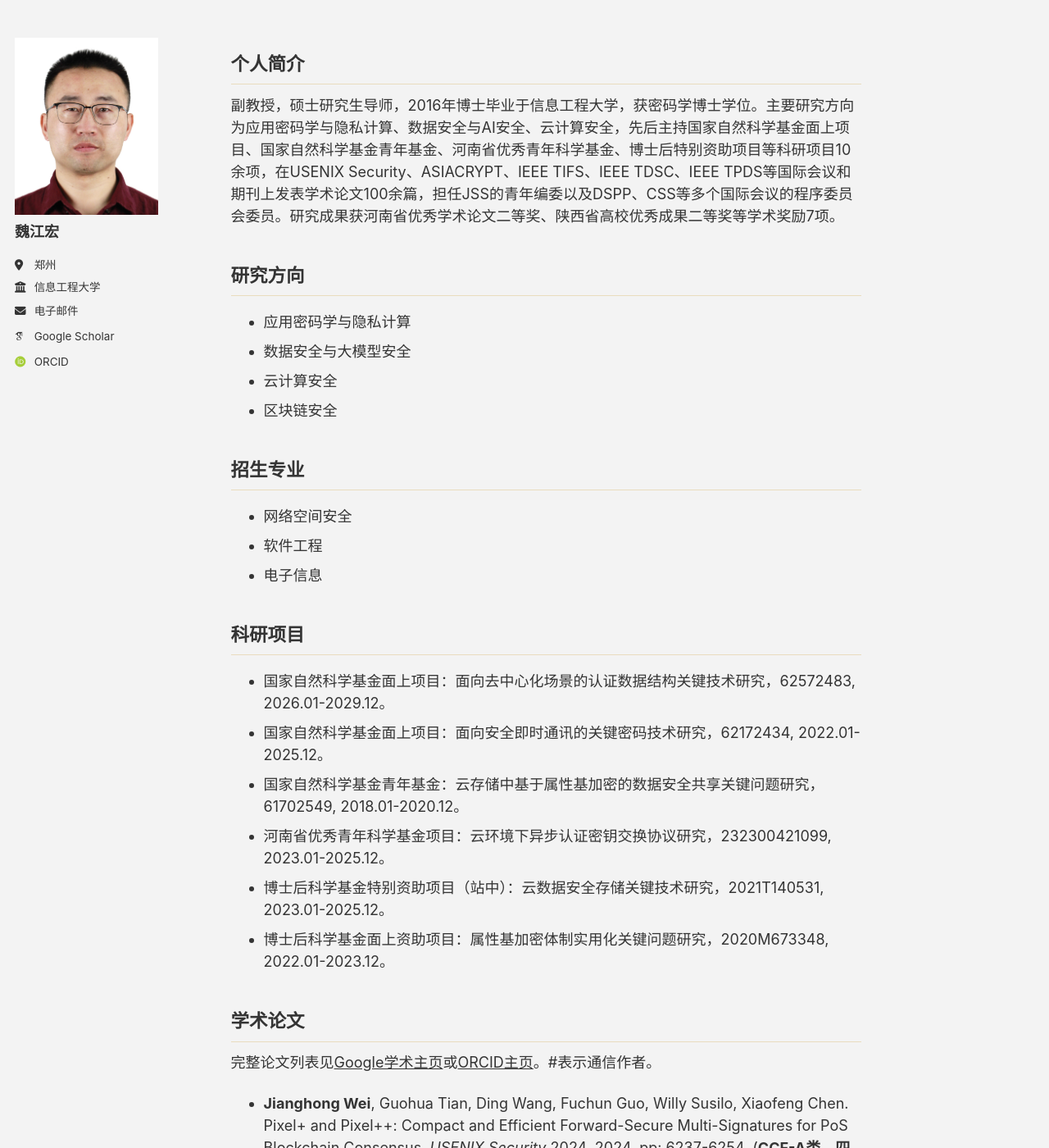
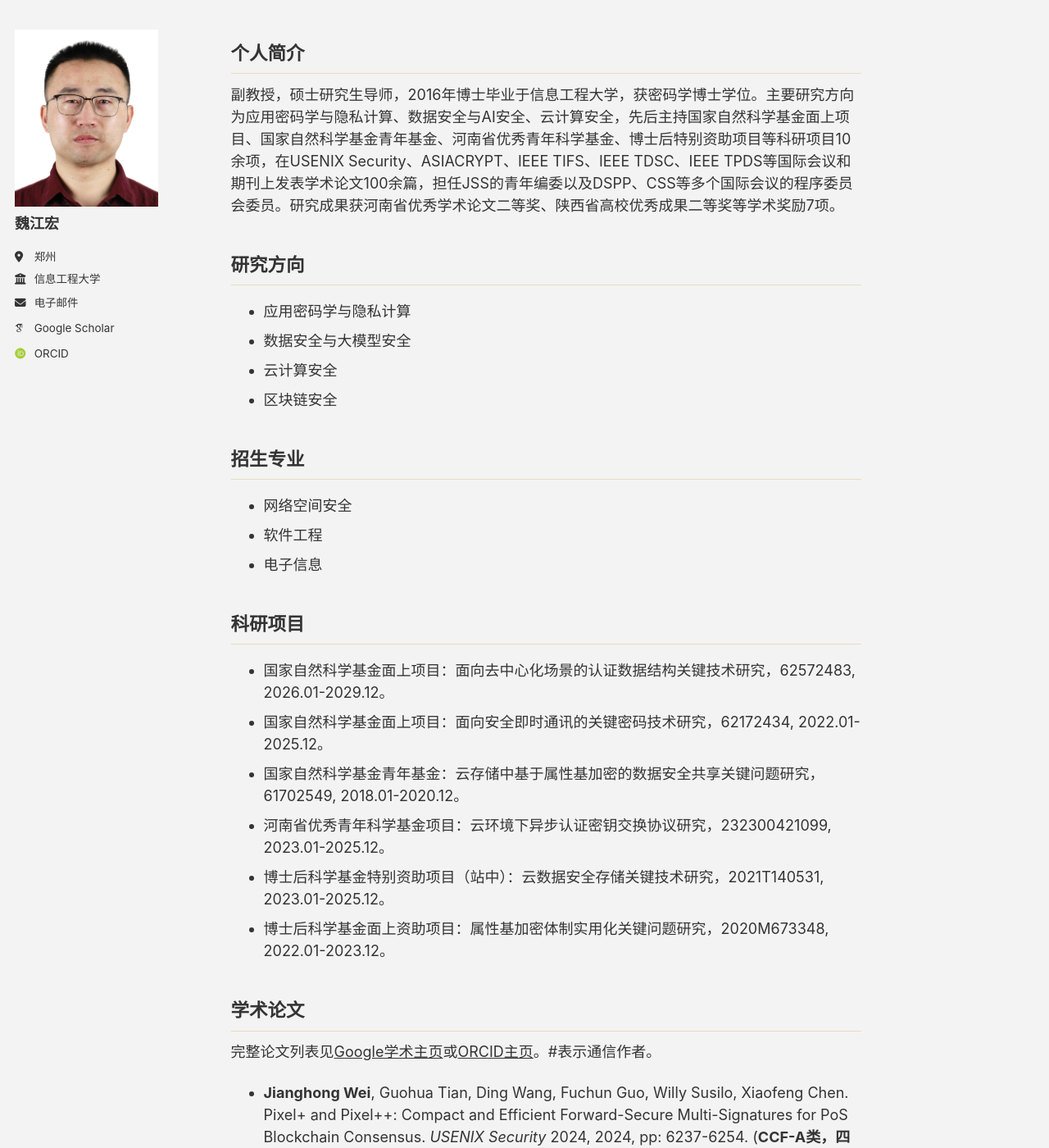
Before and after one commit to jhw-crypt/jhw-crypt.github.io, a Jekyll site: the page built from _pages/about.md, in a window 1280 px wide and 1400 px high. Shown: the whole window at 82% size. Built offline with Jekyll 4.4.1, drawn with Linux system fonts in a browser that asks for light colours; some web fonts are replaced; a script bundle is joined from its source files by our own code; library files that are not in the unit come from our copies.

Commit message:
Update main.scss

```diff
--- a/assets/css/main.scss
+++ b/assets/css/main.scss
@@ -52,13 +52,13 @@
 /* 2. 让主体内容区上移，消除顶部间距 */
 .initial-content,
 #main {
-  margin-top: -65px !important;
+  margin-top: -78px !important;
   padding-top: 0 !important;
 }
 
 /* 3. 如果左侧边栏（头像部分）太靠下，也让它上移 */
 .sidebar {
-  margin-top: -60px !important; /* 根据视觉效果微调这个数值 */
+  margin-top: -70px !important; /* 根据视觉效果微调这个数值 */
 }
 /* 完全隐藏网页底部栏 */
 .page__footer,
```
